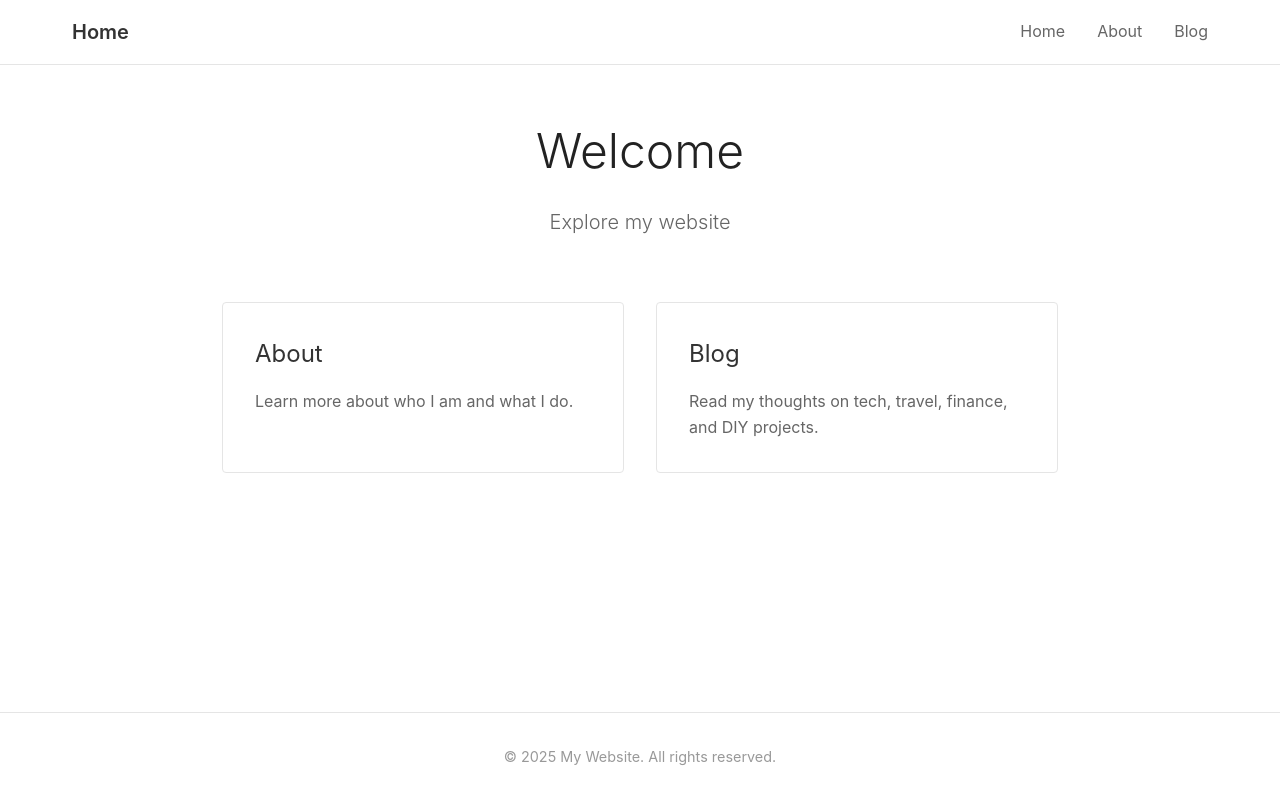
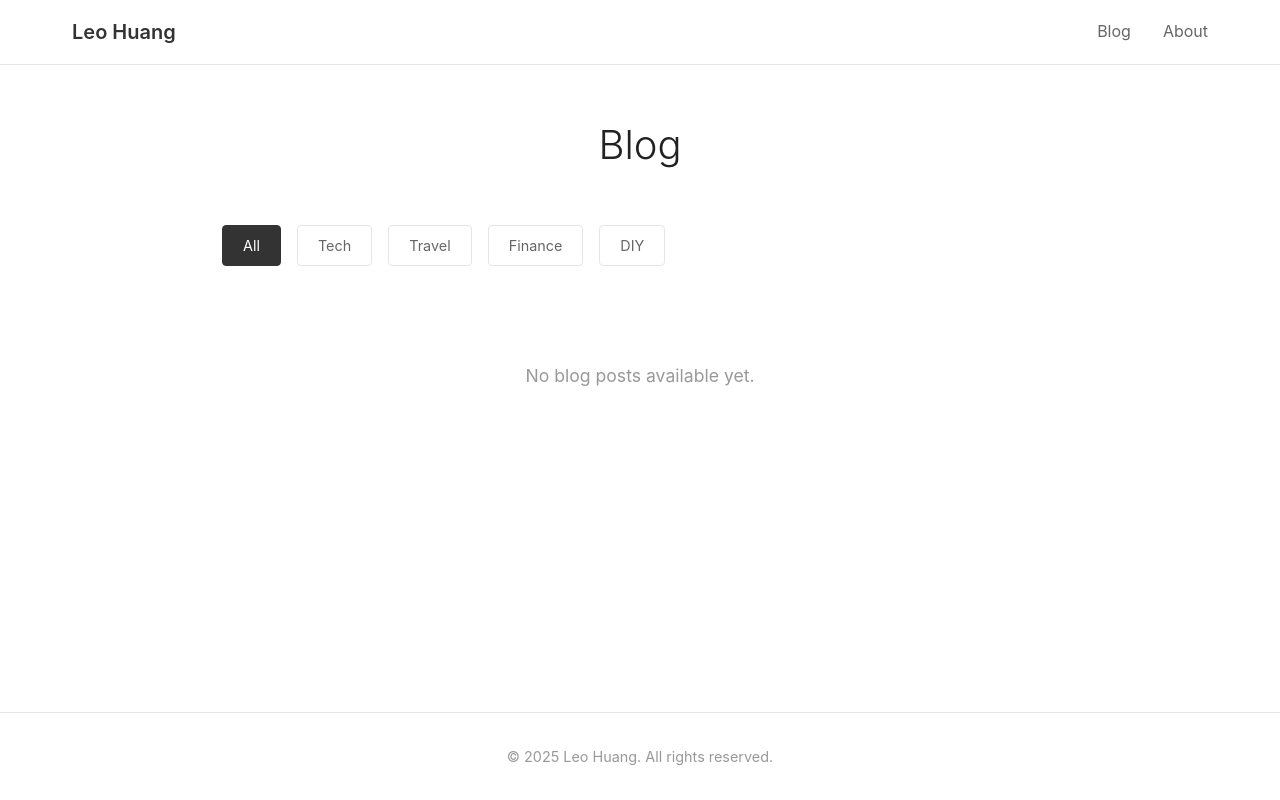
Before and after one commit to jianqiuhuang/tars, a Django app: page / in a window 1280 px wide. Run offline with Django 5.2, Linux system fonts and the light colour scheme; data that the repository does not hold is empty.

Commit message:
about me page

```diff
--- a/main/static/main/css/style.css
+++ b/main/static/main/css/style.css
@@ -127,21 +127,118 @@ body {
 /* Page Headers */
 .page-header {
     margin-bottom: 3rem;
+    display: flex;
+    flex-direction: column;
+    align-items: center;
+    gap: 1.5rem;
 }
 
 .page-header h1 {
     font-size: 2.5rem;
     font-weight: 300;
     color: #222;
+    margin: 0;
 }
 
 /* About Page */
+.about-header-section {
+    display: flex;
+    align-items: center;
+    justify-content: center;
+    gap: 2rem;
+    margin-bottom: 2rem;
+}
+
+.about-header {
+    font-size: 2.5rem;
+    font-weight: 600;
+    color: #333;
+    margin: 0;
+    text-align: center;
+}
+
+.social-links-header {
+    display: flex;
+    gap: 1rem;
+    align-items: center;
+}
+
+.social-link-icon {
+    width: 28px;
+    height: 28px;
+    display: inline-flex;
+    align-items: center;
+    justify-content: center;
+    color: #333;
+    text-decoration: none;
+    transition: color 0.2s, transform 0.2s;
+}
+
+.social-link-icon:hover {
+    color: #666;
+    transform: scale(1.1);
+}
+
+.social-link-icon svg {
+    width: 100%;
+    height: 100%;
+}
+
+.about-layout {
+    display: grid;
+    grid-template-columns: 1fr 2fr;
+    gap: 4rem;
+    align-items: center;
+    margin-bottom: 3rem;
+}
+
+@media (min-width: 769px) {
+    .about-layout {
+        min-height: 500px;
+        grid-template-columns: 1fr 1fr;
+    }
+
+    .about-image-wrapper {
+        width: 100%;
+        height: 100%;
+    }
+}
+
+.about-image-wrapper {
+    text-align: center;
+    height: 100%;
+    display: flex;
+    align-items: center;
+    justify-content: center;
+}
+
+.profile-image {
+    width: 100%;
+    max-width: 300px;
+    height: auto;
+    border-radius: 20px;
+    box-shadow: 0 10px 30px rgba(0, 0, 0, 0.1);
+    object-fit: cover;
+}
+
+/* Desktop Styles */
+@media (min-width: 769px) {
+    .profile-image {
+        max-width: 100%;
+        width: 100%;
+        height: auto;
+    }
+}
+
+.about-content {
+    flex: 1;
+}
+
 .about-text {
     font-size: 1.1rem;
     line-height: 1.8;
-    color: #444;
-    margin-bottom: 2rem;
-    max-width: 700px;
+    color: #666;
+    margin-bottom: 1.5rem;
 }
 
 .social-links {
@@ -405,4 +502,19 @@ body {
     .blog-post-header h1 {
         font-size: 2rem;
     }
+
+    .about-layout {
+        grid-template-columns: 1fr;
+        gap: 2rem;
+        text-align: center;
+    }
+
+    .about-content h1 {
+        font-size: 2rem;
+        text-align: center;
+    }
+
+    .about-text {
+        text-align: left;
+    }
 }
--- a/main/templates/main/base.html
+++ b/main/templates/main/base.html
@@ -3,18 +3,17 @@
 <head>
     <meta charset="UTF-8">
     <meta name="viewport" content="width=device-width, initial-scale=1.0">
-    <title>{% block title %}My Website{% endblock %}</title>
+    <title>{% block title %}Leo Huang{% endblock %}</title>
     {% load static %}
     <link rel="stylesheet" href="{% static 'main/css/style.css' %}">
 </head>
 <body>
     <nav class="navbar">
         <div class="nav-container">
-            <a href="{% url 'main:home' %}" class="nav-logo">Home</a>
+            <a href="{% url 'main:home' %}" class="nav-logo">Leo Huang</a>
             <ul class="nav-menu">
-                <li><a href="{% url 'main:home' %}">Home</a></li>
+                <li><a href="{% url 'main:home' %}">Blog</a></li>
                 <li><a href="{% url 'main:about' %}">About</a></li>
-                <li><a href="{% url 'main:blog_list' %}">Blog</a></li>
             </ul>
         </div>
     </nav>
@@ -25,7 +24,7 @@
     </main>
 
     <footer class="footer">
-        <p>&copy; {% now "Y" %} My Website. All rights reserved.</p>
+        <p>&copy; {% now "Y" %} Leo Huang. All rights reserved.</p>
     </footer>
 </body>
 </html>
--- a/main/templates/main/blog_detail.html
+++ b/main/templates/main/blog_detail.html
@@ -1,6 +1,6 @@
 {% extends 'main/base.html' %}
 
-{% block title %}{{ post.title }} - My Website{% endblock %}
+{% block title %}{{ post.title }} - Leo Huang{% endblock %}
 
 {% block content %}
 <div class="container">
@@ -22,7 +22,7 @@
         </div>
 
         <div class="blog-post-footer">
-            <a href="{% url 'main:blog_list' %}" class="back-link">← Back to Blog</a>
+            <a href="{% url 'main:home' %}" class="back-link">← Back to Blog</a>
         </div>
     </article>
 </div>
--- a/main/templates/main/blog_list.html
+++ b/main/templates/main/blog_list.html
@@ -1,6 +1,6 @@
 {% extends 'main/base.html' %}
 
-{% block title %}Blog - My Website{% endblock %}
+{% block title %}Blog - Leo Huang{% endblock %}
 
 {% block content %}
 <div class="container">
@@ -9,9 +9,9 @@
     </div>
 
     <div class="category-filter">
-        <a href="{% url 'main:blog_list' %}" class="filter-btn {% if not selected_category %}active{% endif %}">All</a>
+        <a href="{% url 'main:home' %}" class="filter-btn {% if not selected_category %}active{% endif %}">All</a>
         {% for value, label in categories %}
-            <a href="{% url 'main:blog_list' %}?category={{ value }}"
+            <a href="{% url 'main:home' %}?category={{ value }}"
                class="filter-btn {% if selected_category == value %}active{% endif %}">
                 {{ label }}
             </a>
--- a/main/templates/main/home.html
+++ /dev/null
@@ -1,24 +0,0 @@
-{% extends 'main/base.html' %}
-
-{% block title %}Home - My Website{% endblock %}
-
-{% block content %}
-<div class="container">
-    <div class="hero">
-        <h1>Welcome</h1>
-        <p class="lead">Explore my website</p>
-    </div>
-
-    <div class="section-grid">
-        <div class="section-card">
-            <h2><a href="{% url 'main:about' %}">About</a></h2>
-            <p>Learn more about who I am and what I do.</p>
-        </div>
-
-        <div class="section-card">
-            <h2><a href="{% url 'main:blog_list' %}">Blog</a></h2>
-            <p>Read my thoughts on tech, travel, finance, and DIY projects.</p>
-        </div>
-    </div>
-</div>
-{% endblock %}
--- a/main/templates/main/secret.html
+++ b/main/templates/main/secret.html
@@ -1,6 +1,6 @@
 {% extends 'main/base.html' %}
 
-{% block title %}Secret - My Website{% endblock %}
+{% block title %}Secret - Leo Huang{% endblock %}
 
 {% block content %}
 <div class="container">
--- a/main/urls.py
+++ b/main/urls.py
@@ -4,9 +4,8 @@ from . import views
 app_name = 'main'
 
 urlpatterns = [
-    path('', views.home_view, name='home'),
+    path('', views.blog_list_view, name='home'),
     path('about/', views.about_view, name='about'),
-    path('blog/', views.blog_list_view, name='blog_list'),
     path('blog/<slug:slug>/', views.blog_detail_view, name='blog_detail'),
     path('secret/', views.secret_view, name='secret'),
 ]
--- a/main/views/__init__.py
+++ b/main/views/__init__.py
@@ -1,10 +1,9 @@
 """Views package - imports all views for backward compatibility"""
-from .main_views import home_view, about_view
+from .main_views import about_view
 from .blog_views import blog_list_view, blog_detail_view
 from .secret_view import secret_view
 
 __all__ = [
-    'home_view',
     'about_view',
     'blog_list_view',
     'blog_detail_view',
--- a/main/views/main_views.py
+++ b/main/views/main_views.py
@@ -1,16 +1,12 @@
-"""Main views: home and about pages"""
+"""Main views: about page"""
 from django.shortcuts import render
-
-
-def home_view(request):
-    """Home page with navigation links"""
-    return render(request, 'main/home.html')
 
 
 def about_view(request):
     """About page with personal description and social links"""
     context = {
-        'linkedin_url': 'https://www.linkedin.com/in/yourprofile',  # Update with your LinkedIn
-        'github_url': 'https://github.com/yourusername',  # Update with your GitHub
+        'linkedin_url': 'https://www.linkedin.com/in/leo-huang-34402a82 ',  # Update with your LinkedIn
+        'github_url': 'https://github.com/jianqiuhuang',  # Update with your GitHub
+        'profile_image': 'main/images/about_me.jpg',  # Profile image at main/static/main/images/about_me.jpg
     }
     return render(request, 'main/about.html', context)
```
Also changed, not shown: main/templates/main/about.html (+25 -17 lines), 1 other file.
